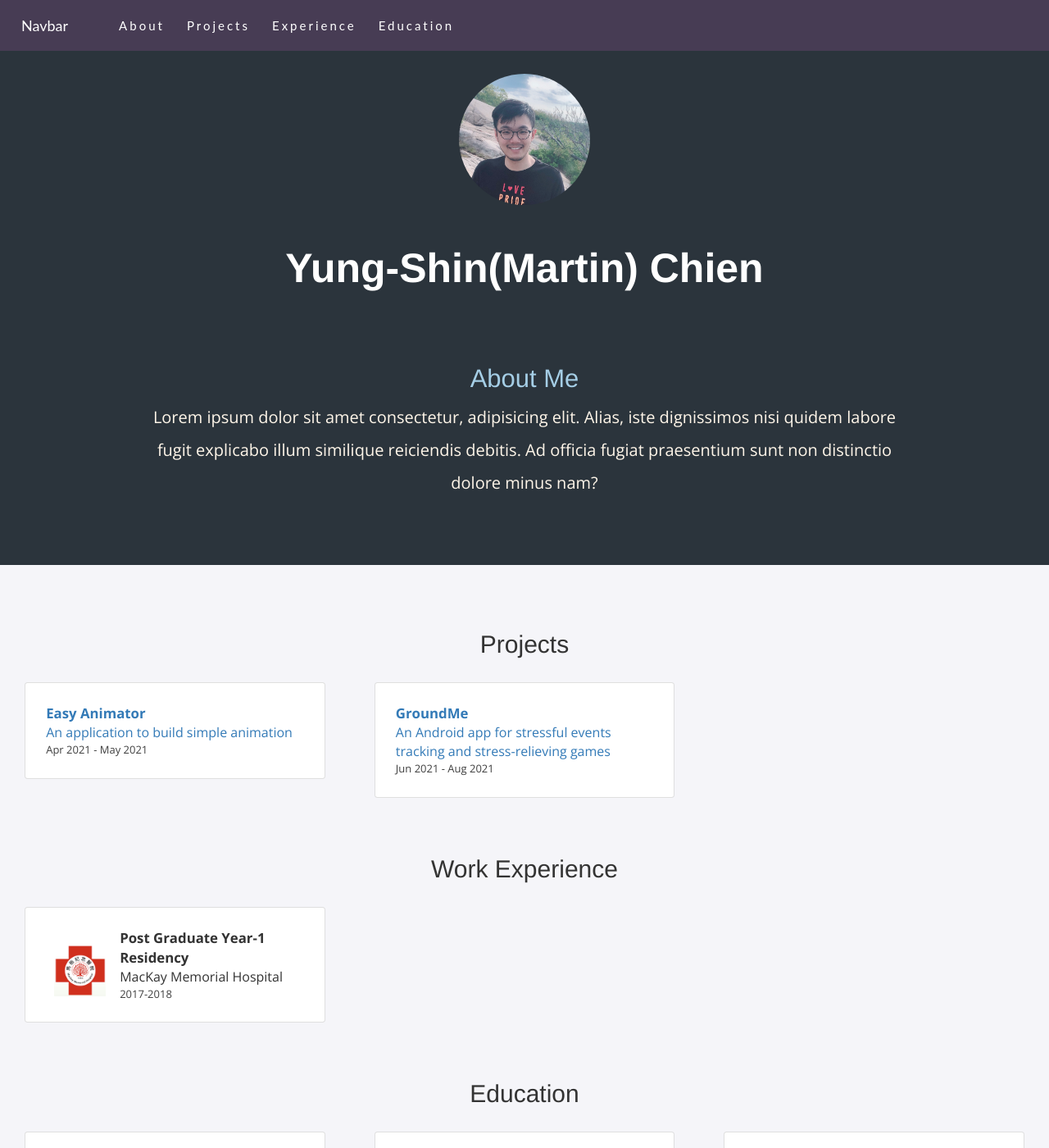
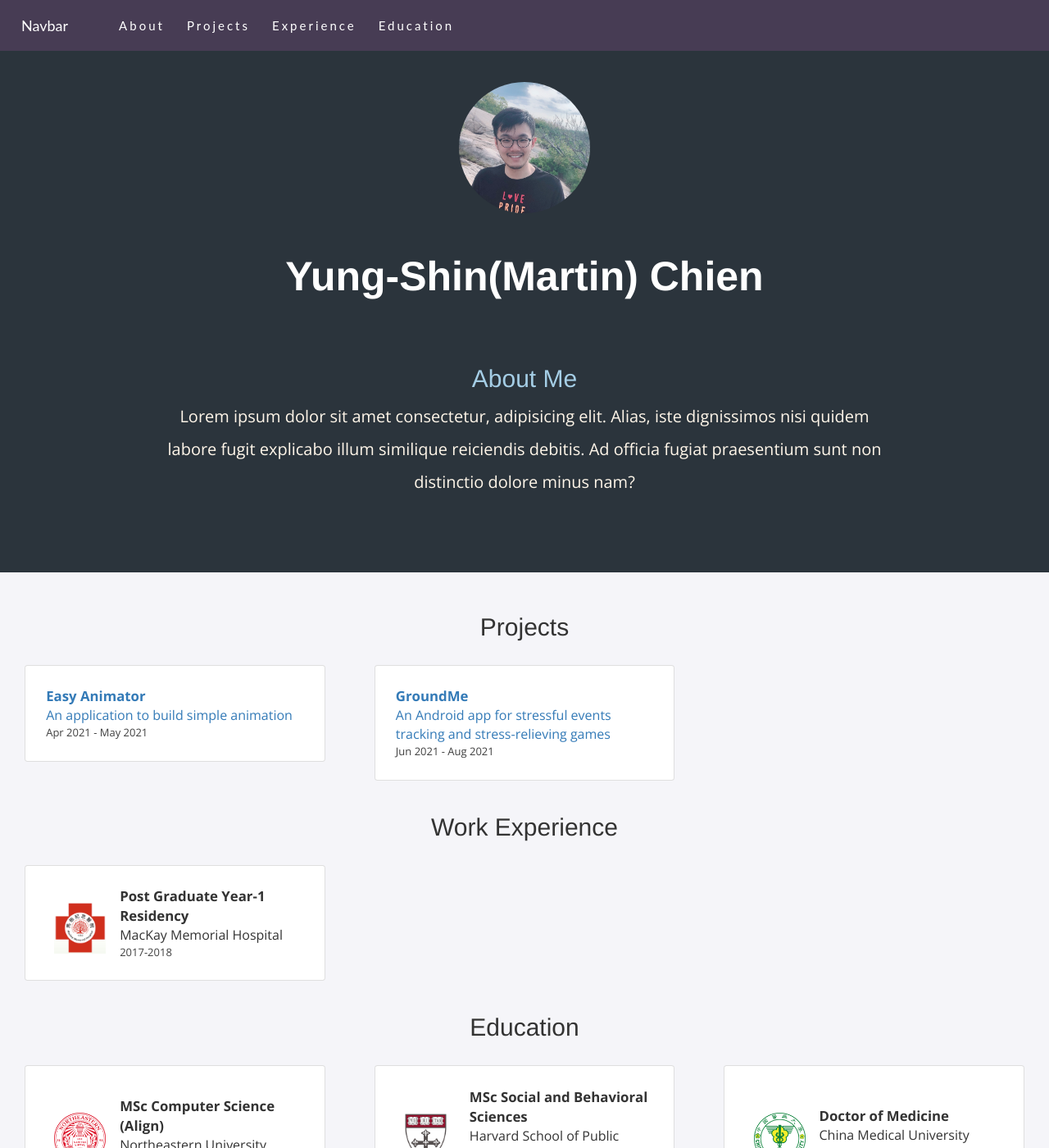
Before and after one commit to mchall92/mchall92.github.io, a Jekyll site: the page built from index.html, in a window 1280 px wide and 1400 px high. Shown: the whole window at 82% size. Built offline with Jekyll 4.4.1, drawn with Linux system fonts in a browser that asks for light colours; nearby versions of some CDN libraries.

Commit message:
fixed anchor

```diff
--- a/_sass/all.scss
+++ b/_sass/all.scss
@@ -8,6 +8,7 @@
     display: grid;
     grid-template-columns: repeat(4, 1fr);
     font-family: "Open Sans", sans-serif;
+    padding-bottom: 20px;
 }
 
 @media only screen and (max-width: 1500px) {
--- a/_sass/navbar.scss
+++ b/_sass/navbar.scss
@@ -16,6 +16,7 @@ html {
 
   .navbar-toggler {
     border-color:rgba(255, 205, 105, 0.5) !important;
+    margin-left: auto !important;
   }
 
   .navbar-brand {
--- a/_sass/page.scss
+++ b/_sass/page.scss
@@ -3,8 +3,9 @@ p, h1, h2, h3, h4, h5, h6, button {
 }
 
 h2 {
-    padding-top: 30px;
     font-size: large;
+    margin-top: -80px !important;
+    padding-top: 80px !important;
 }
 
 body {
--- a/_sass/profile.scss
+++ b/_sass/profile.scss
@@ -2,7 +2,7 @@
     background-color: #2b343c !important;
     text-align: center;
     min-height: 470px;
-    padding: 70px;
+    padding: 80px;
     margin-bottom: 50px;
     h1 {
         font-size: 50px;
@@ -25,8 +25,8 @@
         height: 200px;
     }
 
-    .about h2{
-        font-size: 31px;
+    #about{
+        font-size: large;
         padding-top: 70px;
         color: #a5cee6;
     }
```
